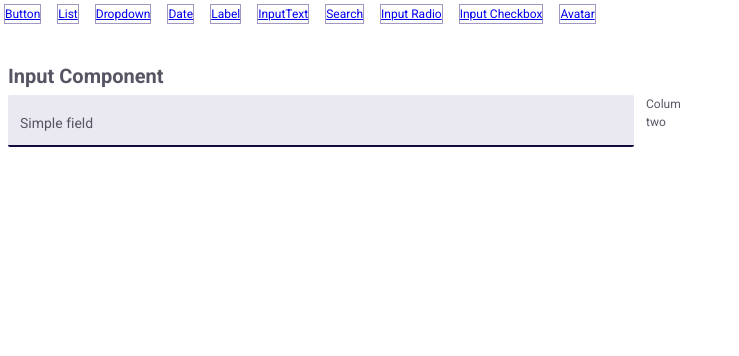
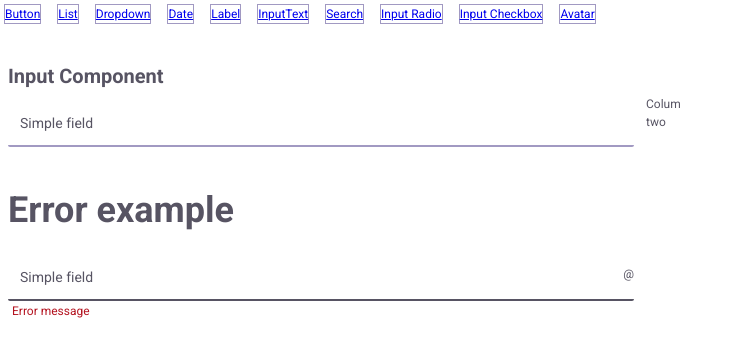
Before and after one commit to raghavd17/mbo-react-components, a React (Create React App) app: page /InputText in a window 1280 px wide. Shown: the top 356 px of the page, without its empty margins (0-739 px from the left). Built offline with nearby package versions, Linux system fonts and the light colour scheme.

Commit message:
input textfield updated

```diff
--- a/src/Components/Form/InputText/InputText.js
+++ b/src/Components/Form/InputText/InputText.js
@@ -9,7 +9,7 @@ const Checkbox = () => {
       <div className="grid grid-cols-2 grid-gap-sm">
         <sections className="grid">
           <div className={`${style.form_field}`}>
-      <div className={`${style.form_field__control} ${style.filled}`}>
+            <div className={`${style.form_field__control}`}>
               <div className={`${style.form_field__input_wrapper}`}>
                 <input
                   id="inputField"
@@ -24,7 +24,10 @@ const Checkbox = () => {
                   <ArrowRight className="form_field__icon" fontSize={16} />
                 )} */}
               </div>
-        <label htmlFor="inputField" className={`${style.form_field__label}`}>
+              <label
+                htmlFor="inputField"
+                className={`${style.form_field__label}`}
+              >
                 Simple field
               </label>
             </div>
@@ -34,6 +37,40 @@ const Checkbox = () => {
             </label>
             {/* )} */}
           </div>
+          {/* items */}
+          <h2>Error example </h2>
+          <div className={`${style.form_field}`}>
+            <div className={`${style.form_field__control} ${style.filled} ${style.error}`}>
+              <div className={`${style.form_field__input_wrapper}`}>
+                <input
+                  id="inputField"
+                  type="text"
+                  className={`${style.form_field__input}`}
+                  // value={value}
+                  // onChange={onChange}
+                  placeholder=" "
+                  // {...(disabled ? { disabled } : {})}
+                />
+                {/* {dispRightIcon && rightIcon === "arrow" && (
+                  <ArrowRight className="form_field__icon" fontSize={16} />
+                )} */}
+                <span className="form_field__icon"> @ </span>
+              </div>
+              <label
+                htmlFor="inputField"
+                className={`${style.form_field__label}`}
+              >
+                Simple field
+              </label>
+            </div>
+            {/* {errorMessage && ( */}
+            <label className={`${style.form_field__error}`}>
+              {/* {errorMessage} */}
+              Error message
+            </label>
+            {/* )} */}
+          </div>
+          {/* items */}
         </sections>
         {/* col 1 end  */}
         <sections className="grid">Colum two</sections>
--- a/src/Components/Form/InputText/_input-text.module.scss
+++ b/src/Components/Form/InputText/_input-text.module.scss
@@ -71,7 +71,7 @@
 
   &.error {
     --bg-color: var(--color-neutrals-white-900);
-    --border-color: var(--color-error-300);
+    --border-color: var(--color-error-500);
   }
 }
 
@@ -79,6 +79,7 @@
   display: flex;
   border-bottom: var(--size-0-5) solid;
   border-bottom-color: var(--border-color);
+  align-items: center;
 }
 
 .form_field__icon {
@@ -95,11 +96,9 @@
   color: var(--input-color);
   display: block;
   font-size: var(--label-size-md);
-  margin-top: var(--size-6);
   outline: 0;
-  padding: var(--size-0) var(--size-3) var(--size-2-5) var(--size-3);
+  padding: var(--size-6) var(--size-3) var(--size-2-5) var(--size-3);
   width: var(--size-full);
-  z-index: 10;
 }
 
 .form_field__label {
@@ -120,6 +119,7 @@
   line-height: var(--size-3);
   padding: var(--size-1);
   display: flex;
+  line-height: 1.125;
   gap: var(--size-1);
   align-items: center;
   background: transparent;
```
Lines whose indentation alone changed are shown as unchanged.
